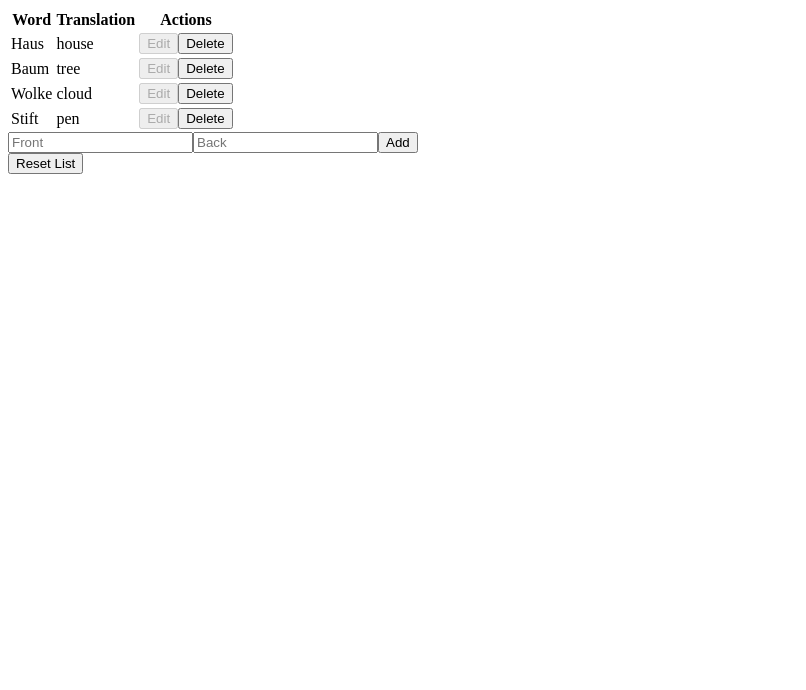
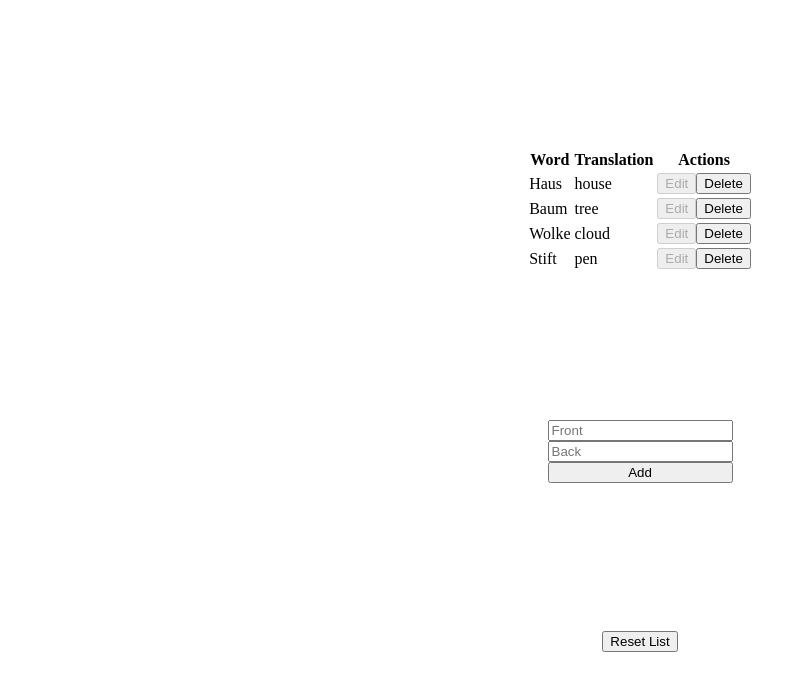
Before and after one commit to lvonnied/Wortschatz-Trainer, an Angular app: page / in a window 1280 px wide. Shown: the top 690 px of the page, without its empty margins (0-806 px from the left). Built offline with nearby package versions, Linux system fonts and the light colour scheme.

Commit message:
Added basic styling

```diff
--- a/src/app/register/register.component.css
+++ b/src/app/register/register.component.css
@@ -0,0 +1,12 @@
+.container {
+    height: 100%;
+    display: flex;
+    flex-direction: column;
+    justify-content: space-evenly;
+    align-items: center;
+}
+
+.word-form {
+    display: flex;
+    flex-direction: column;
+}
--- a/src/app/register/register.component.html
+++ b/src/app/register/register.component.html
@@ -1,3 +1,5 @@
+<div class="container">
+    <div class="table-container">
         <table>
             <thead>
                 <tr>
@@ -17,8 +19,9 @@
                 </tr>
             </tbody>
         </table>
+    </div>
 
-<div>
+    <div class="word-form">
         <input type="text" [(ngModel)]="key" placeholder="Front">
         <input type="text" [(ngModel)]="value" placeholder="Back">
         <button (click)="addWordPair()">Add</button>
@@ -26,3 +29,4 @@
 
     <button (click)="deleteAllWordPairs()">Reset List</button>
     <div *ngIf="errorMessage" style="color: red;">{{ errorMessage }}</div>
+</div>
--- a/src/styles.css
+++ b/src/styles.css
@@ -1 +1,6 @@
 /* You can add global styles to this file, and also import other style files */
+html,
+body {
+    height: 100%;
+    margin: 0;
+}
```
Lines whose indentation alone changed are shown as unchanged.
